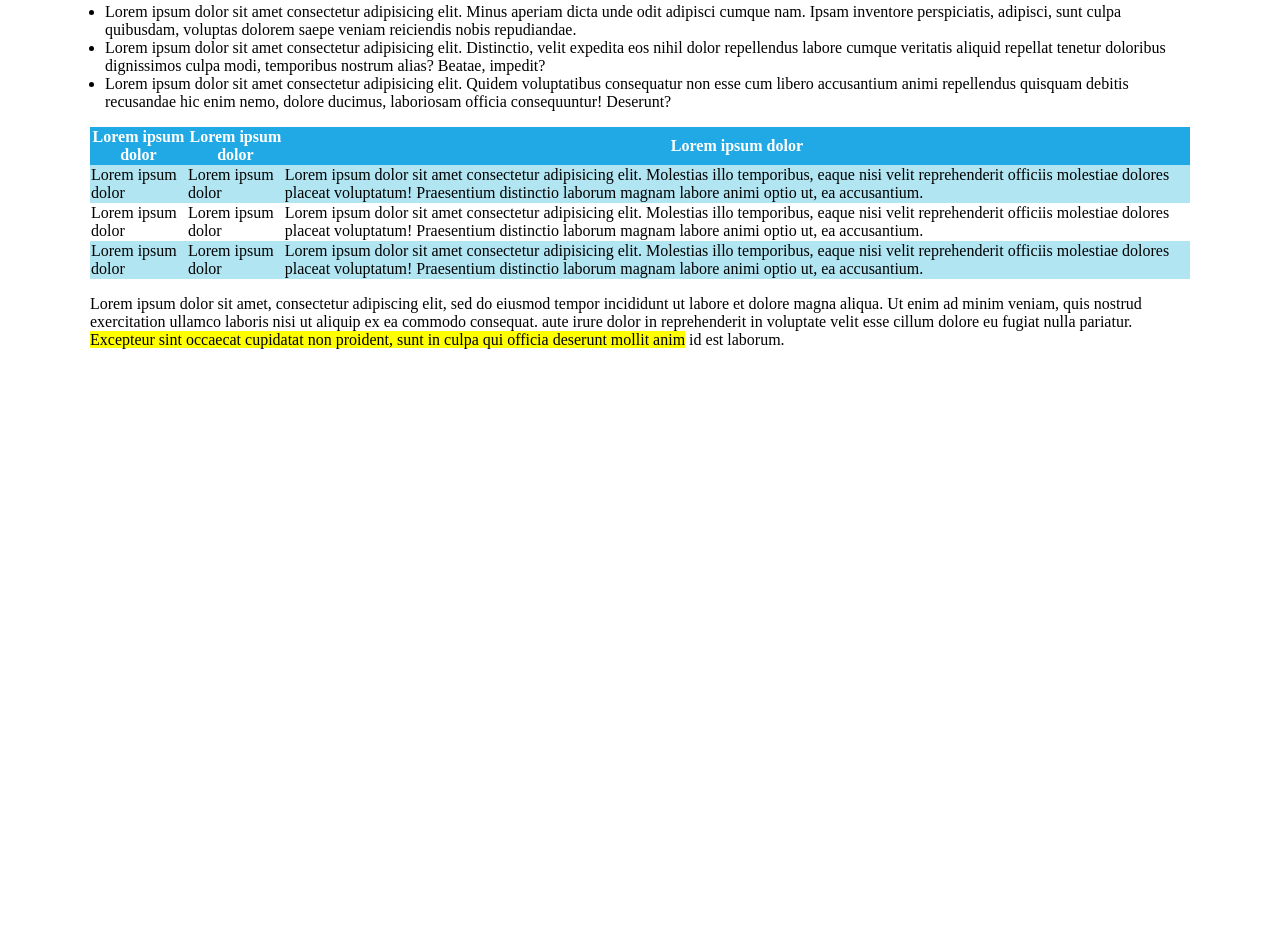
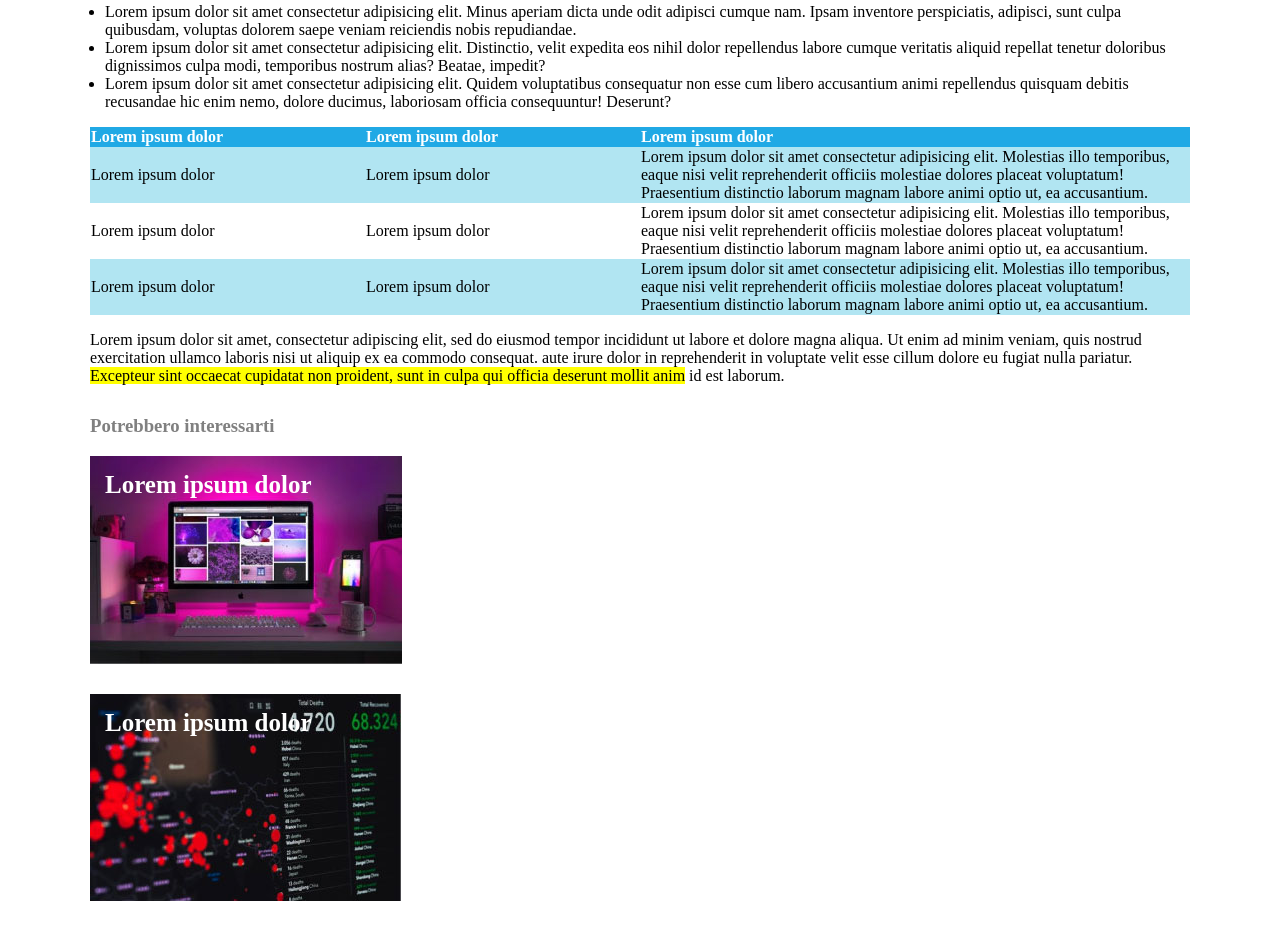
Before and after one commit to lorenzorru0/html-css-booleaner, a plain HTML site: page index.html in a window 1280 px wide. Shown: the part 854-1786 px from the top of the page. Before the commit the page ends 1219 px from the top, so only its background shows below. Drawn offline with Linux system fonts and the light colour scheme.

Commit message:
Aggiunta footer e fix tabella

```diff
--- a/css/style.css
+++ b/css/style.css
@@ -59,8 +59,36 @@ h1 {
 table {
     table-layout: fixed;
     border-spacing: 0;
+    text-align: left;
+}
+
+.colonna{
+    width: 50%;
 }
 
 .sfondo_celeste {
     background-color: #B1E5F2;
 }
+
+h3 {
+    color: gray;
+    margin-top: 30px;
+}
+
+.footer {
+    background-repeat: no-repeat;
+    height: 208px;
+    color: white;
+    margin-bottom: 15px;
+    padding-left: 15px;
+    padding-top: 15px;
+    font-size: 25px;
+}
+
+.foto1 {
+    background-image: url("../img/monitor.jpg");
+}
+
+.foto2 {
+    background-image: url("../img/graph.jpg");
+}
--- a/index.html
+++ b/index.html
@@ -61,7 +61,7 @@
                                 <tr>
                                     <th>Lorem ipsum dolor</th>
                                     <th>Lorem ipsum dolor</th>
-                                    <th>Lorem ipsum dolor</th>
+                                    <th class="colonna">Lorem ipsum dolor</th>
                                 </tr>
 
                             </thead>
@@ -108,6 +108,15 @@
 
             <!-- Inserimento footer  -->
             <footer>
+                <h3>Potrebbero interessarti</h3>
+
+                <div class="foto1 footer">
+                    <strong>Lorem ipsum dolor</strong>
+                </div>
+
+                <div class="foto2 footer">
+                    <strong>Lorem ipsum dolor</strong>
+                </div>
 
             </footer>
             <!-- Inserimento footer  -->
```
Also changed, not shown: img/graph.jpg (added), img/monitor.jpg (added).
